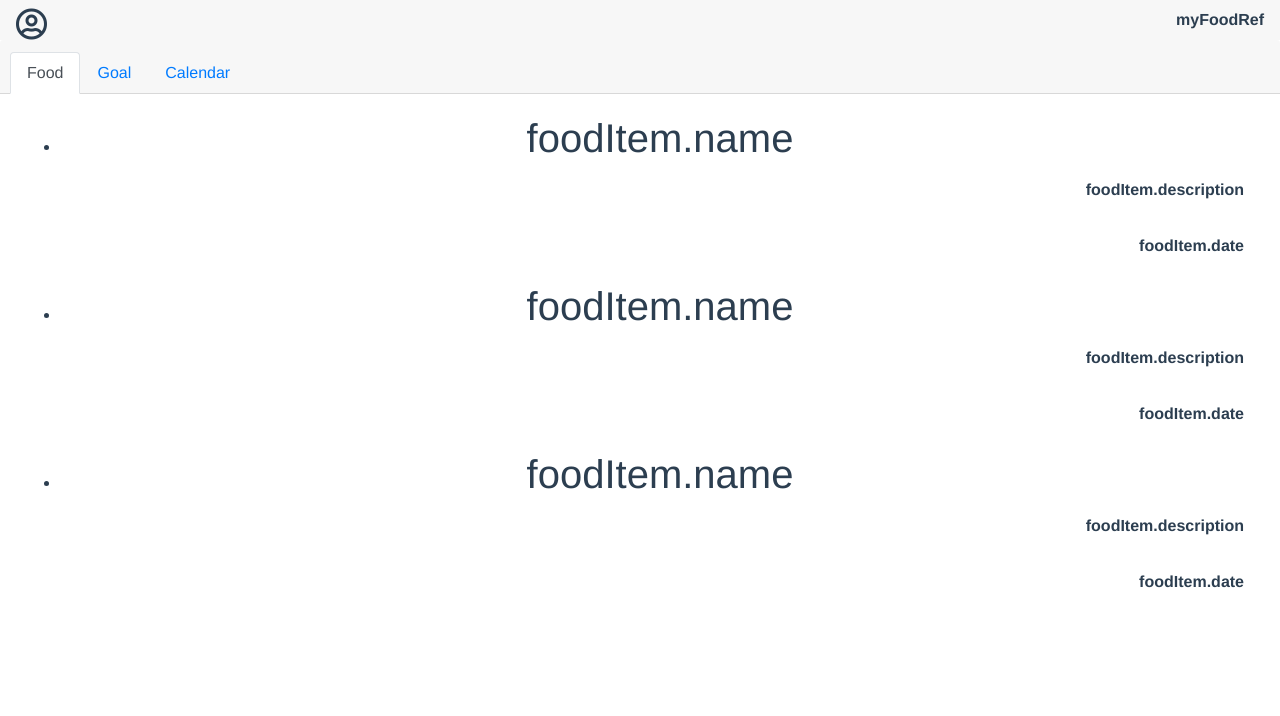
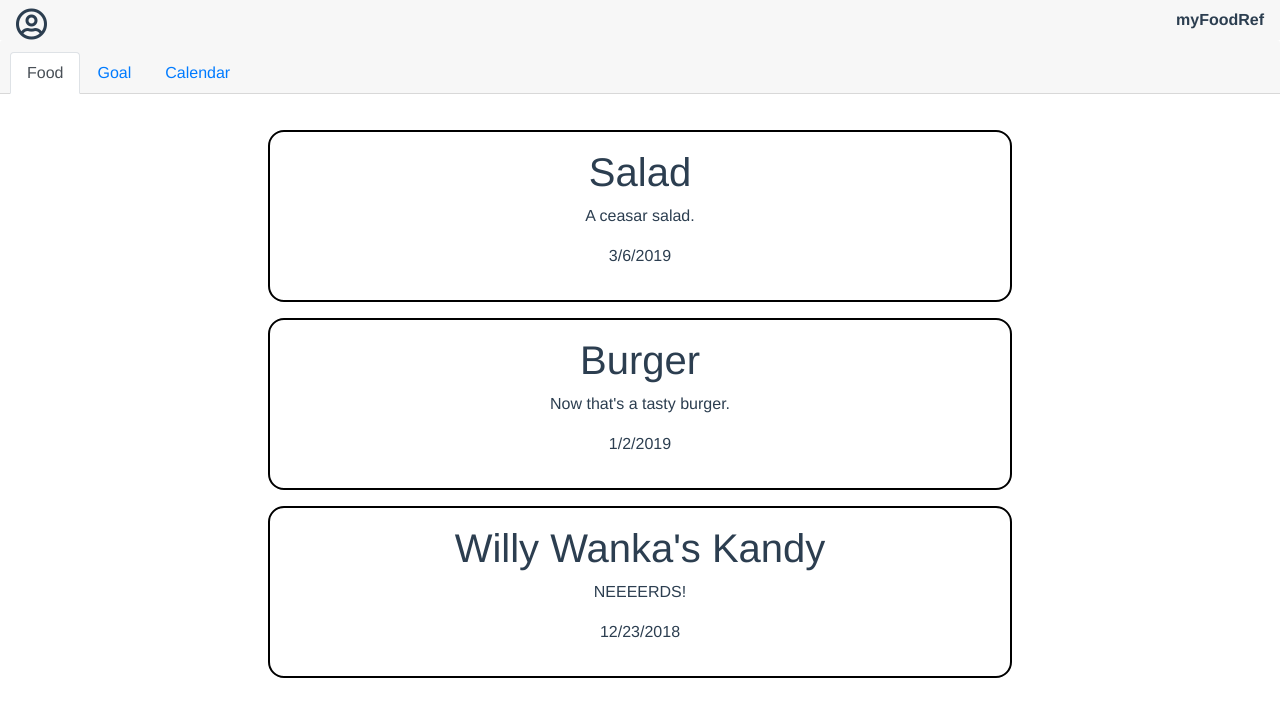
Before and after one commit to jerryturcios08/myFoodRef, a Vue app: page / in a window 1280 px wide. Shown: the top 716 px of the page. Built offline with nearby package versions, Linux system fonts and the light colour scheme; what v-calendar would draw is missing.

Commit message:
Add styling to components

```diff
--- a/src/App.vue
+++ b/src/App.vue
@@ -36,7 +36,7 @@
 };
 </script>
 
-<style>
+<style scoped>
 i {
   float: left;
   padding: 1vh 2vh;
--- a/src/components/Food/FoodItem.vue
+++ b/src/components/Food/FoodItem.vue
@@ -1,9 +1,9 @@
 <template>
-  <div class="foodItem">
+  <li class="foodItem">
     <h1>{{ foodName }}</h1>
     <p>{{ foodDescription }}</p>
     <p>{{ dateAdded }}</p>
-  </div>
+  </li>
 </template>
 
 <script>
@@ -19,3 +19,24 @@
   }
 };
 </script>
+
+<style scoped>
+.foodItem {
+  list-style: none;
+  border: 0.3vh solid black;
+  border-radius: 1em;
+  margin: 2em 0.5em;
+  padding: 2em 2em;
+}
+
+.foodItem:hover {
+  cursor: pointer;
+}
+
+@media screen and (min-width: 768px) {
+  .foodItem {
+    margin: 2vh 20%;
+    padding: 2vh 2vh;
+  }
+}
+</style>
--- a/src/components/Food/FoodList.vue
+++ b/src/components/Food/FoodList.vue
@@ -1,10 +1,14 @@
 <template>
   <div class="foodList">
     <ul>
-      <li v-for="foodItem in foodList" v-bind:key="foodList.indexOf(foodItem)">
-        <!-- eslint-disable-next-line -->
-        <FoodItem name="foodItem.name" description="foodItem.description" date="foodItem.date"/>
-      </li>
+      <!-- <li v-for="foodItem in foodList" v-bind:key="foodList.indexOf(foodItem)"> -->
+      <!-- eslint-disable-next-line -->
+      <FoodItem name="Salad" description="A ceasar salad." date="3/6/2019"/>
+      <!-- eslint-disable-next-line -->
+      <FoodItem name="Burger" description="Now that's a tasty burger." date="1/2/2019"/>
+      <!-- eslint-disable-next-line -->
+      <FoodItem name="Willy Wanka's Kandy" description="NEEEERDS!" date="12/23/2018"/>
+      <!-- </li> -->
     </ul>
   </div>
 </template>
@@ -12,29 +16,11 @@
 <script>
 import FoodItem from "@/components/food/FoodItem";
 
-const foodArrayExample = [
-  {
-    name: "Salad",
-    description: "A ceasar salad.",
-    date: "3/6/2019"
-  },
-  {
-    name: "Burger",
-    description: "Now that's a tasty burger.",
-    date: "1/2/2019"
-  },
-  {
-    name: "Willy Wanka's Kandy",
-    description: "NEEEERDS!",
-    date: "12/23/2018"
-  }
-];
-
 export default {
   name: "foodList",
   data() {
     return {
-      foodList: foodArrayExample
+      foodList: []
     };
   },
   components: {
@@ -43,4 +29,14 @@
 };
 </script>
 
-<style scoped></style>
+<style scoped>
+.foodList {
+  position: relative;
+}
+
+ul {
+  position: absolute;
+  width: 100vw;
+  left: -2.5em;
+}
+</style>
```
